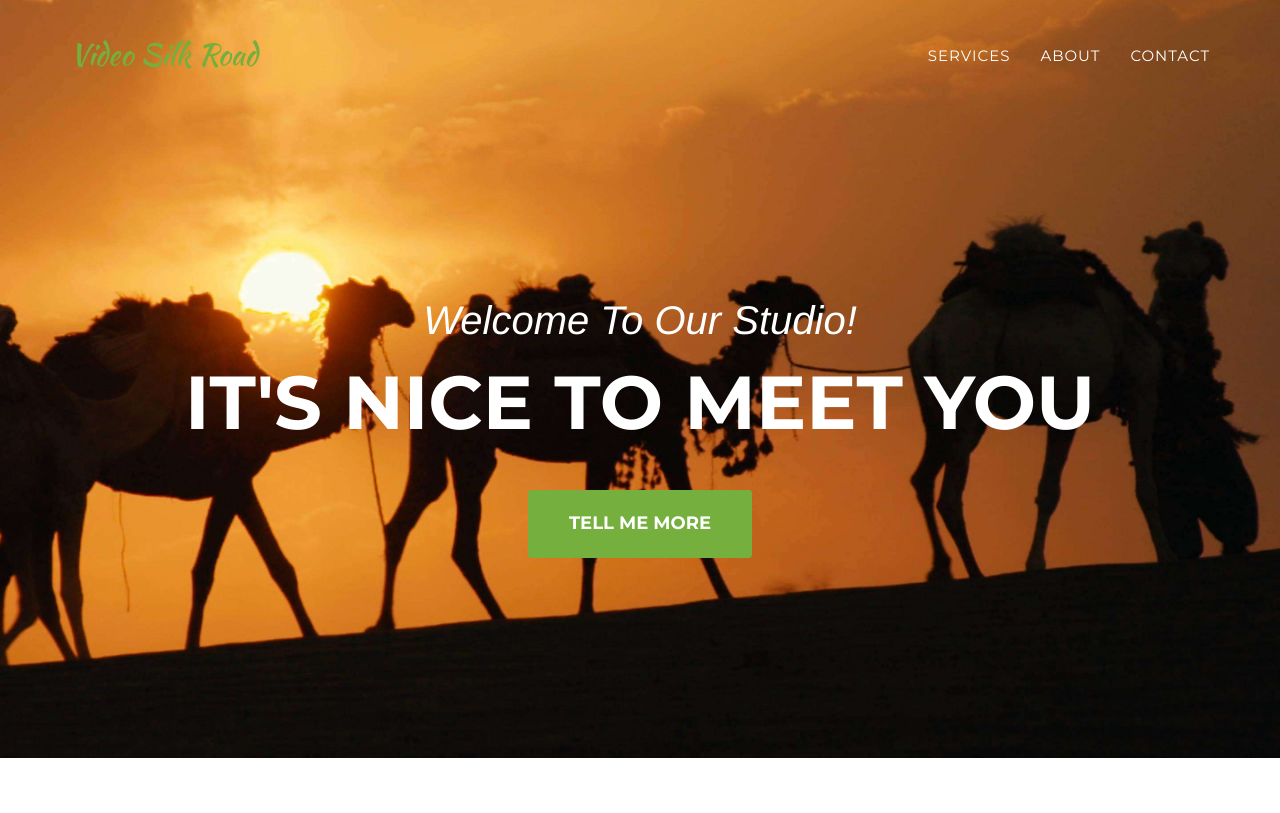
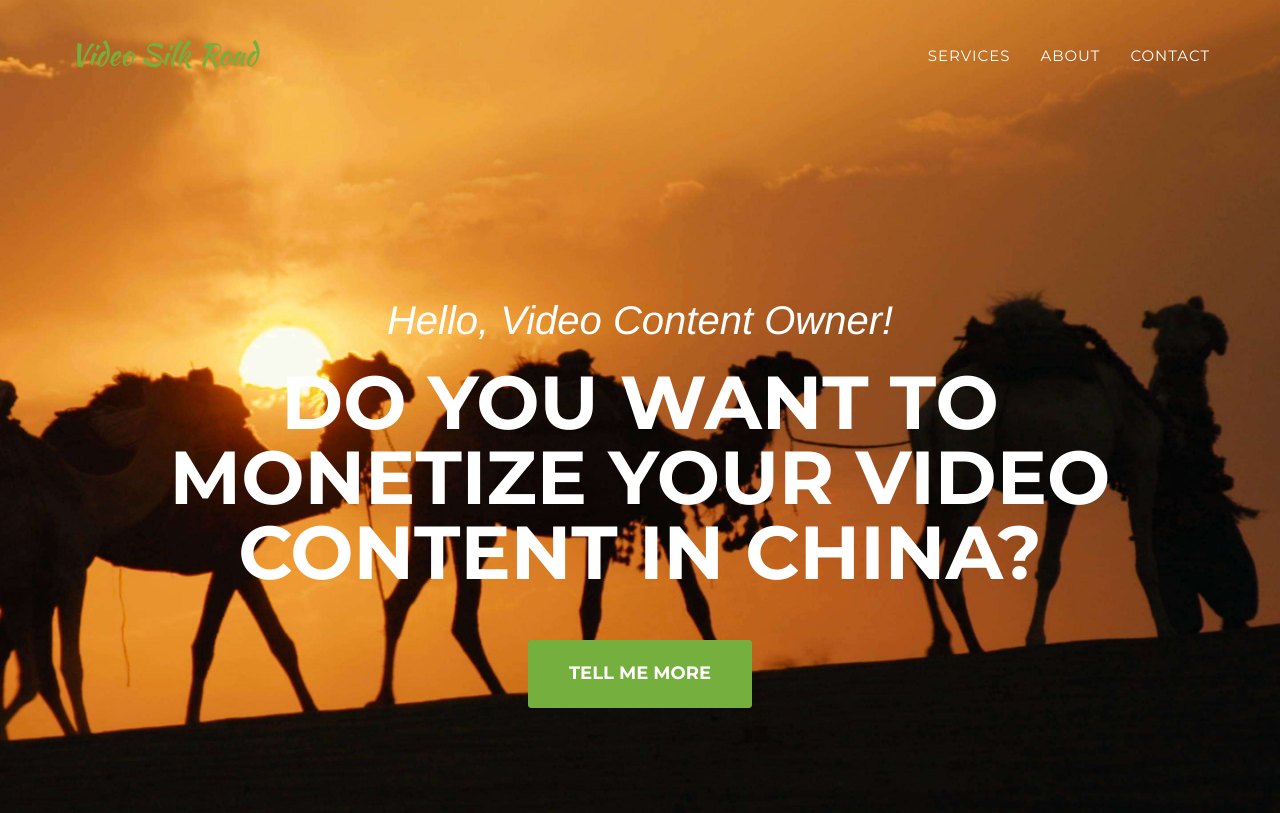
Before and after one commit to vsilkroad/vsilkroad.github.io, a Jekyll site: the page built from index.html, in a window 1280 px wide and 900 px high. Shown: the top 813 px of the window. Built offline with Jekyll 4.4.1, drawn with Linux system fonts in a browser that asks for light colours; some web fonts are replaced.

Commit message:
Feat: head des

```diff
--- a/_includes/header.html
+++ b/_includes/header.html
@@ -38,8 +38,8 @@
     <header>
         <div class="container">
             <div class="intro-text">
-                <div class="intro-lead-in">Welcome To Our Studio!</div>
-                <div class="intro-heading">It's Nice To Meet You</div>
+                <div class="intro-lead-in">Hello, Video Content Owner!</div>
+                <div class="intro-heading">Do You Want To Monetize Your Video Content In China?</div>
                 <a href="#services" class="page-scroll btn btn-xl">Tell Me More</a>
             </div>
         </div>
```
